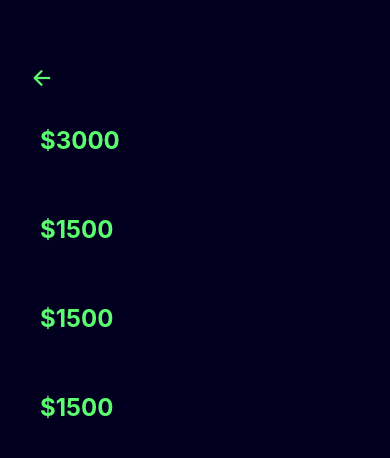
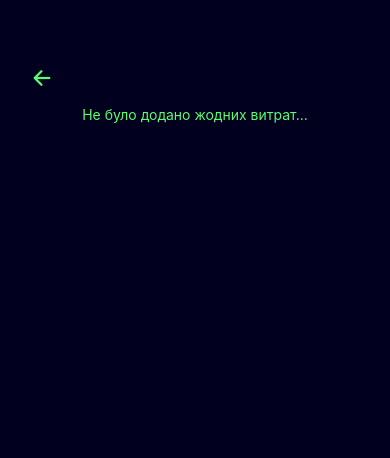
Before and after one commit to illia-kyselov/FinTracker, a React Native app: screen /Analytics in a window 390 px wide. Shown: the top 458 px of the page. Built offline with nearby package versions, Linux system fonts and the light colour scheme.

Commit message:
added all logic to analytics page

```diff
--- a/package.json
+++ b/package.json
@@ -16,12 +16,15 @@
     "@reduxjs/toolkit": "^2.5.0",
     "date-fns": "^4.1.0",
     "expo": "~52.0.20",
+    "expo-linear-gradient": "~14.0.1",
     "react": "18.3.1",
     "react-native": "0.76.5",
     "react-native-gesture-handler": "^2.21.2",
+    "react-native-gifted-charts": "^1.4.49",
     "react-native-ionicons": "^4.6.5",
     "react-native-safe-area-context": "^5.0.0",
     "react-native-screens": "^4.4.0",
+    "react-native-svg": "15.8.0",
     "react-redux": "^9.2.0",
     "redux-persist": "^6.0.0"
   },
--- a/src/screens/AnalyticsScreen.tsx
+++ b/src/screens/AnalyticsScreen.tsx
@@ -1,40 +1,92 @@
 import React from 'react';
-import { View, StyleSheet, Text, TouchableOpacity, ScrollView } from 'react-native';
-import { useNavigation } from '@react-navigation/native';
-import { StackNavigationProp } from '@react-navigation/stack';
-import { RootStackParamList } from '../types/types';
-import { Colors, Padding, PaddingTop } from '../styles/tokens';
+import { View, StyleSheet, Text, ScrollView } from 'react-native';
+import { PieChart } from 'react-native-gifted-charts';
+import BackButtonHeader from '../components/UI/BackButtonHeader';
+import { useSelector } from 'react-redux';
+import { RootState } from '../store/store';
+import { categoryIcons } from '../styles/categoryIcons';
 import Ionicons from 'react-native-vector-icons/Ionicons';
-import BackButtonHeader from '../components/UI/BackButtonHeader';
-
-type AnalyticsScreenNavigationProp = StackNavigationProp<RootStackParamList, 'Analytics'>;
+import { Colors, FontSize, MarginBottom, MarginRight, MarginTop, Padding, PaddingTop, PaddingVertical, Radius } from '../styles/tokens';
 
 const AnalyticsScreen: React.FC = () => {
-    const navigation = useNavigation<AnalyticsScreenNavigationProp>();
+    const expenseCategories = useSelector((state: RootState) => state.categories.expenseCategories);
+    const expenses = useSelector((state: RootState) => state.expenses.list);
 
-    const handleBack = () => {
-        navigation.goBack();
-    };
+    const groupedExpenses = expenseCategories.map((category) => {
+        const categoryExpenses = expenses.filter((expense) => expense.category === category);
+        const categorySum = categoryExpenses.reduce((sum, expense) => sum + expense.amount, 0);
+        return { category, amount: categorySum, transactions: categoryExpenses.length };
+    });
+
+    const totalExpenses = groupedExpenses.reduce((sum, item) => sum + Math.abs(item.amount), 0);
+
+    const pieData = groupedExpenses
+        .filter((item) => Math.abs(item.amount) > 0)
+        .map((item, index) => ({
+            value: Math.round((Math.abs(item.amount) / Math.abs(totalExpenses)) * 100),
+            color: ['#009FFF', '#93FCF8', '#BDB2FA', '#FFA5BA', '#FFCD56', '#56D8FF', '#D456FF'][index % 7],
+            gradientCenterColor: ['#006DFF', '#3BE9DE', '#8F80F3', '#FF7F97', '#FFAA00', '#009BFF', '#9900FF'][index % 7],
+        }));
 
     return (
         <View style={styles.container}>
             <BackButtonHeader />
-
-            <ScrollView contentContainerStyle={styles.content}>
-                <View style={styles.statBlock}>
-                    <Text style={styles.statValue}>$3000</Text>
-                </View>
-
-                <View style={styles.statBlock}>
-                    <Text style={styles.statValue}>$1500</Text>
-                </View>
-
-                <View style={styles.statBlock}>
-                    <Text style={styles.statValue}>$1500</Text>
-                </View>
-
+            <ScrollView>
                 <View style={styles.chart}>
-                    <Text style={styles.statValue}>$1500</Text>
+                    {pieData.length > 0 ? (
+                        <>
+                            <PieChart
+                                data={pieData}
+                                radius={90}
+                                innerRadius={60}
+                                showText={true}
+                                textColor={Colors.greenText}
+                                textSize={16}
+                                innerCircleColor={Colors.primary}
+                                donut
+                                showGradient
+                                sectionAutoFocus
+                                centerLabelComponent={() => (
+                                    <View style={styles.centerLabel}>
+                                        <Text style={styles.totalAmount}>-{totalExpenses.toFixed(0)} ₴</Text>
+                                    </View>
+                                )}
+                            />
+                            <View style={styles.history}>
+                                {groupedExpenses.map((item, index) => (
+                                    <View key={index} style={styles.expenseItem}>
+                                        <Ionicons
+                                            name={categoryIcons[item.category]}
+                                            size={22}
+                                            color={Colors.greenText}
+                                            style={styles.icon}
+                                        />
+                                        <View>
+                                            <Text style={styles.categoryText}>{item.category}</Text>
+                                            <Text style={styles.transactionCountText}>
+                                                Транзакцій: {item.transactions}
+                                            </Text>
+                                        </View>
+                                        <View style={styles.amountContainer}>
+                                            <Text
+                                                style={[
+                                                    styles.amountText,
+                                                    item.amount > 0 ? { color: Colors.greenText } : { color: Colors.mainText },
+                                                ]}
+                                            >
+                                                -{Math.abs(item.amount).toFixed(0)} ₴
+                                            </Text>
+                                            <Text style={styles.percentageText}>
+                                                {pieData[index].value === 0 ? '< 1%' : `${pieData[index].value}%`}
+                                            </Text>
+                                        </View>
+                                    </View>
+                                ))}
+                            </View>
+                        </>
+                    ) : (
+                        <Text style={styles.noDataText}>Не було додано жодних витрат...</Text>
+                    )}
                 </View>
             </ScrollView>
         </View>
@@ -48,55 +100,60 @@ const styles = StyleSheet.create({
         paddingTop: PaddingTop.pt50,
         padding: Padding.p20,
     },
-    header: {
+    chart: {
+        alignItems: 'center',
+        justifyContent: 'center',
+    },
+    centerLabel: {
+        justifyContent: 'center',
+        alignItems: 'center',
+        color: Colors.greenText
+    },
+    totalAmount: {
+        fontSize: FontSize.fs22,
+        color: Colors.greenText,
+        fontWeight: 'bold',
+    },
+    history: {
+        marginTop: MarginTop.mt20,
+        backgroundColor: Colors.primary,
+        width: '100%',
+    },
+    expenseItem: {
         flexDirection: 'row',
+        justifyContent: 'space-between',
         alignItems: 'center',
-        marginBottom: Padding.p20,
+        paddingVertical: PaddingVertical.pv10,
+        marginBottom: MarginBottom.mb5,
+        borderBottomWidth: 1,
+        borderBottomColor: Colors.grey,
     },
-    backButton: {
-        marginRight: Padding.p10,
+    icon: {
+        marginRight: MarginRight.mr10,
     },
-    headerTitle: {
-        fontSize: 24,
-        fontWeight: 'bold',
+    categoryText: {
+        color: Colors.mainText,
+        fontSize: FontSize.fs16,
+    },
+    transactionCountText: {
+        color: Colors.greyText,
+        fontSize: FontSize.fs12,
+    },
+    amountContainer: {
+        flex: 1,
+        alignItems: 'flex-end',
+    },
+    amountText: {
+        fontSize: FontSize.fs14,
+        textAlign: 'right',
+    },
+    percentageText: {
+        color: Colors.greyText,
+        fontSize: FontSize.fs12,
+    },
+    noDataText: {
         color: Colors.greenText,
-    },
-    content: {
-        paddingBottom: Padding.p20,
-    },
-    statBlock: {
-        marginBottom: Padding.p20,
-        padding: Padding.p20,
-        backgroundColor: Colors.primary,
-        borderRadius: 8,
-        shadowColor: '#000',
-        shadowOffset: { width: 0, height: 2 },
-        shadowOpacity: 0.1,
-        shadowRadius: 4,
-    },
-    statTitle: {
-        fontSize: 18,
-        color: Colors.greenText,
-        marginBottom: Padding.p10,
-    },
-    statValue: {
-        fontSize: 24,
-        fontWeight: 'bold',
-        color: Colors.greenText,
-    },
-    chart: {
-        padding: Padding.p20,
-        backgroundColor: Colors.primary,
-        borderRadius: 8,
-        shadowColor: '#000',
-        shadowOffset: { width: 0, height: 2 },
-        shadowOpacity: 0.1,
-        shadowRadius: 4,
-    },
-    chartTitle: {
-        fontSize: 18,
-        color: Colors.greenText,
-        marginBottom: Padding.p20,
+        textAlign: 'center',
     },
 });
 
--- a/src/styles/tokens.ts
+++ b/src/styles/tokens.ts
@@ -63,9 +63,10 @@ export const MarginBottom = {
 }
 
 export const FontSize = {
-    fs27: 27,
+    fs12: 12,
+    fs14: 14,
     fs16: 16,
     fs18: 18,
-    fs14: 14,
-    fs12: 12,
+    fs22: 22,
+    fs27: 27,
 }
```
Also changed, not shown: 1 other file (tests, documents, lock files or other folders).
